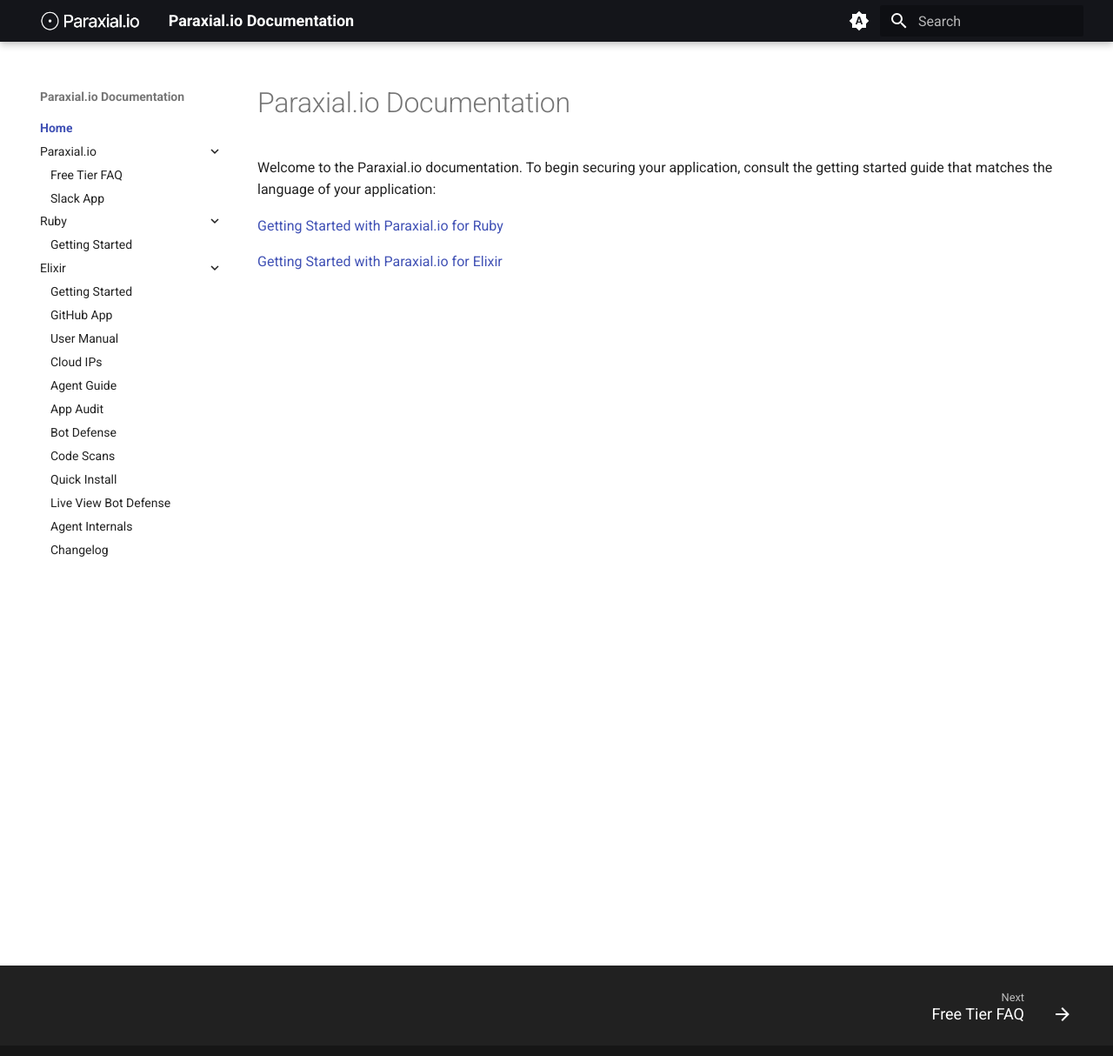
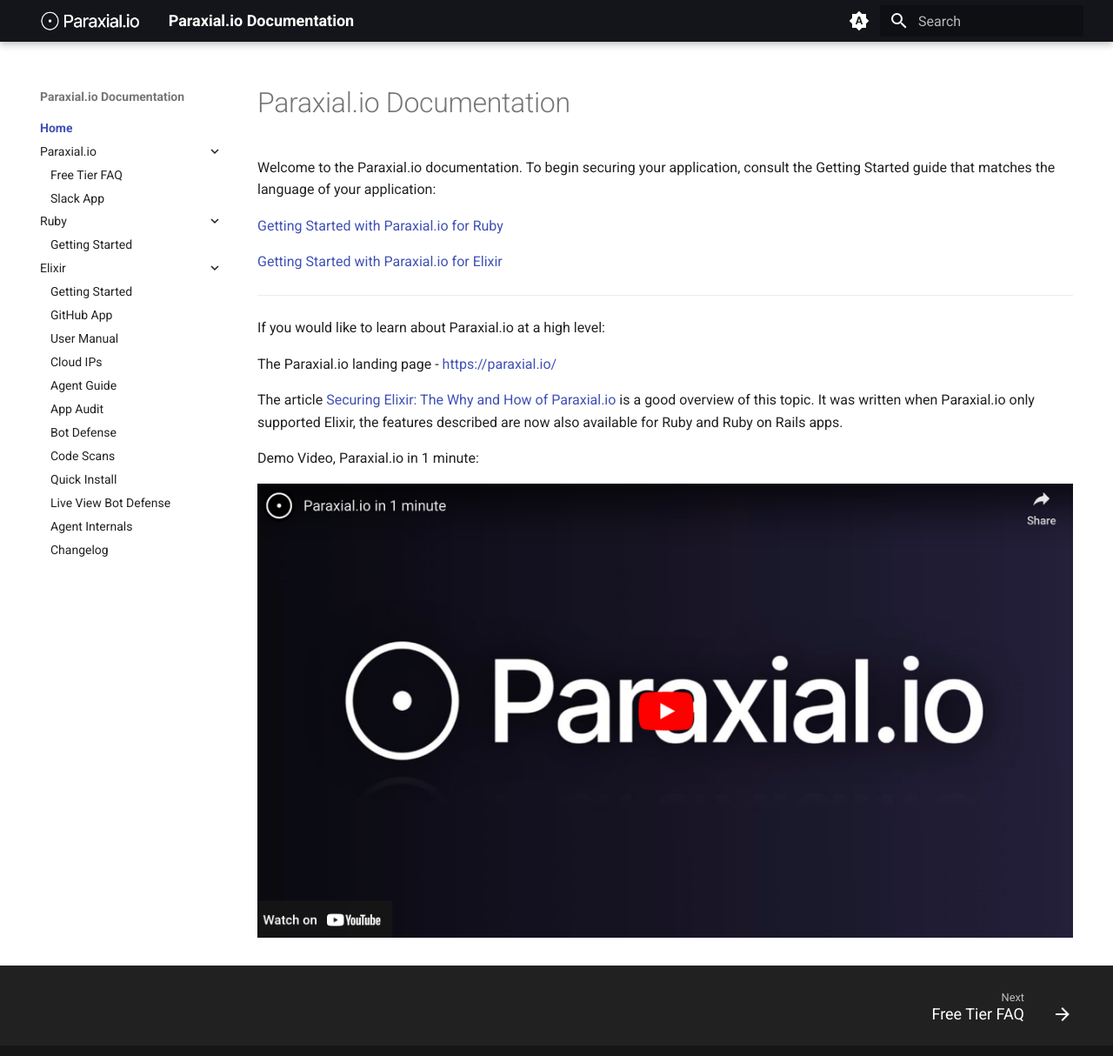
Before and after one commit to paraxialio/documentation, an MkDocs documentation site: the page built from docs/index.md, in a window 1280 px wide and 1226 px high. Shown: the top 1214 px of the window at 87% size. Built offline with MkDocs 1.6.1 and Material for MkDocs 9.7.7, drawn with Linux system fonts in a browser that asks for light colours.

Commit message:
add youtube demo to home

```diff
--- a/docs/index.md
+++ b/docs/index.md
@@ -1,7 +1,19 @@
 # Paraxial.io Documentation
 
-Welcome to the Paraxial.io documentation. To begin securing your application, consult the getting started guide that matches the language of your application:
+Welcome to the Paraxial.io documentation. To begin securing your application, consult the Getting Started guide that matches the language of your application:
 
 [Getting Started with Paraxial.io for Ruby](./ruby/start.md)
 
 [Getting Started with Paraxial.io for Elixir](./elixir/start.md)
+
+---
+
+If you would like to learn about Paraxial.io at a high level:
+
+The Paraxial.io landing page - [https://paraxial.io/](https://paraxial.io/)
+
+The article [Securing Elixir: The Why and How of Paraxial.io](https://paraxial.io/blog/securing-elixir-paraxial) is a good overview of this topic. It was written when Paraxial.io only supported Elixir, the features described are now also available for Ruby and Ruby on Rails apps.
+
+Demo Video, Paraxial.io in 1 minute:
+
+[![Paraxial.io in 1 minute](./elixir/assets/demo_vid.png)](https://www.youtube.com/watch?v=BdslgfKSNTE)
```
Also changed, not shown: docs/elixir/assets/demo_vid.png (added).
